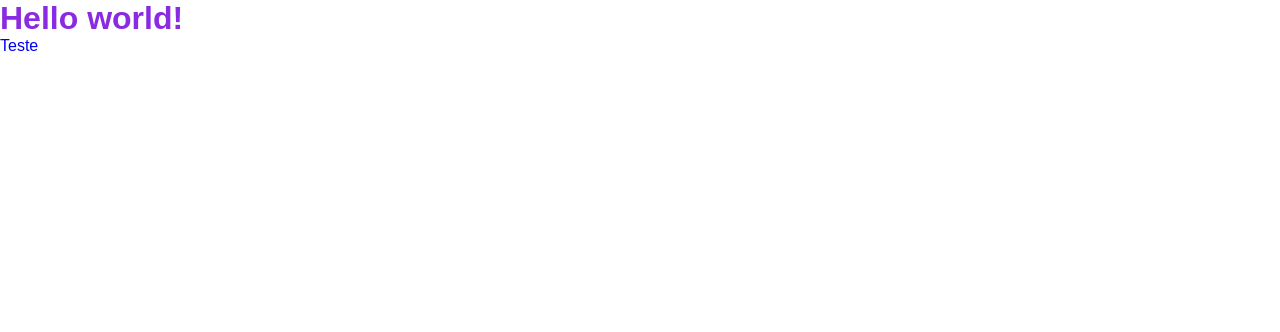
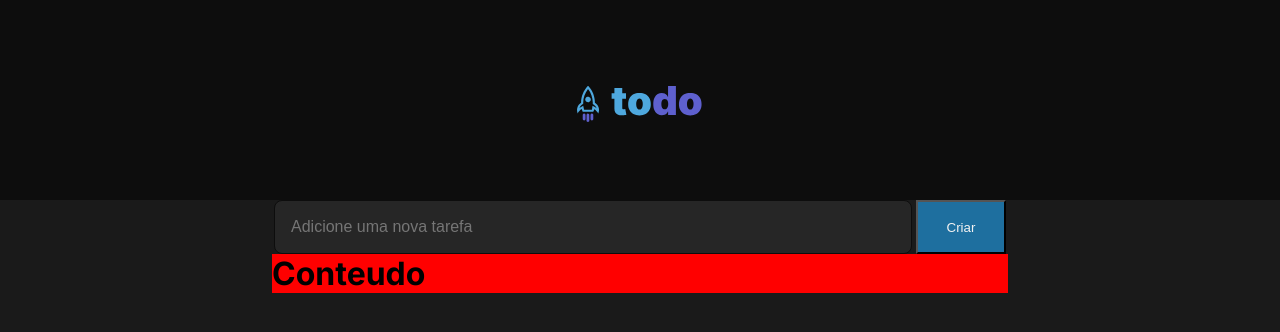
Before and after one commit to rogerioramosm/rocketseat-reactjs-desafio-01, a React (Vite) app: page / in a window 1280 px wide. Shown: the top 332 px of the page. Built offline with nearby package versions, Linux system fonts and the light colour scheme.

Commit message:
construindo form pesquisa

```diff
--- a/index.html
+++ b/index.html
@@ -3,7 +3,13 @@
 
 <head>
   <meta charset="UTF-8" />
+
+  <link rel="preconnect" href="https://fonts.googleapis.com">
+  <link rel="preconnect" href="https://fonts.gstatic.com" crossorigin>
+
   <meta name="viewport" content="width=device-width, initial-scale=1.0" />
+
+  <link href="https://fonts.googleapis.com/css2?family=Inter:wght@400;700&display=swap" rel="stylesheet">
 
   <title>Desafio 01 - Praticando os conceitos do ReactJS</title>
 </head>
--- a/src/App.module.css
+++ /dev/null
@@ -1,3 +0,0 @@
-h1{
-  color: var(--violet);
-}
--- a/src/App.tsx
+++ b/src/App.tsx
@@ -1,13 +1,14 @@
-import styles from './App.module.css';
+import { Content } from './components/Content';
+import { Header } from './components/Header';
 
 import './global.css';
 
 export function App() {
   return (
     <>
-      <h1 className={styles.h1}>Hello world!</h1>
+      <Header />
 
-      <a href="#">Teste</a>
+      <Content />
     </>
   )
 }
--- /dev/null
+++ b/src/components/Content.module.css
@@ -0,0 +1,38 @@
+.content {
+  display: flex;
+  flex-direction: column;
+  align-items: center;
+}
+
+form {
+  display: flex;
+  flex-direction: row;
+  justify-content: space-around;
+  width: 736px;
+}
+
+form input {
+  width: 638px;
+  height: 54px;
+  padding: 1rem;
+  background-color: var(--gray-500);
+  border: 1px solid var(--gray-700);
+  border-radius: 8px;
+  font-size: 16px;
+  font-weight: 400;
+  color: var(--gray-300);
+}
+
+form button {
+  width: 90px;
+  height: 54px;
+  background-color: var(--blue-dark);
+  color: var(--gray-100);
+
+}
+
+.taskList {
+  width: 736px;
+  background-color: red;
+
+}
--- /dev/null
+++ b/src/components/Content.tsx
@@ -0,0 +1,17 @@
+import styles from './Content.module.css';
+
+export function Content() {
+  return (
+    <main className={styles.content}>
+      <form action="">
+        <input type="search" placeholder='Adicione uma nova tarefa' />
+        <button>Criar</button>
+      </form>
+
+      <div className={styles.taskList}>
+        <h1>Conteudo</h1>
+      </div>
+    </main>
+
+  )
+}
--- /dev/null
+++ b/src/components/Header.module.css
@@ -0,0 +1,14 @@
+.header {
+  display: flex;
+  flex-direction: row;
+  justify-content: center;
+  align-items: center;
+  background-color: var(--gray-700);
+  width: 100%;
+  height: 200px;
+}
+
+.header>img {
+  width: 126px;
+  height: 48px;
+}
--- /dev/null
+++ b/src/components/Header.tsx
@@ -0,0 +1,11 @@
+import styles from './Header.module.css';
+
+import todoLogo from '../assets/logo.svg';
+
+export function Header() {
+  return (
+    <header className={styles.header}>
+      <img src={todoLogo} alt="Rocketseat - Todo List - Desafio ReactJS - 01" />
+    </header>
+  )
+}
--- a/src/global.css
+++ b/src/global.css
@@ -1,6 +1,16 @@
 :root {
-  --white: #FFF;
-  --violet: blueviolet;
+  --purple: #8284FA;
+  --purple-dark: #5E60CE;
+  --blue: #4EA8DE;
+  --blue-dark: #1E6F9F;
+  --gray-700: #0D0D0D;
+  --gray-600: #1A1A1A;
+  --gray-500: #262626;
+  --gray-400: #333333;
+  --gray-300: #808080;
+  --gray-200: #D9D9D9;
+  --gray-100: #F2F2F2;
+  --danger: #E25858;
 }
 
 * {
@@ -10,13 +20,8 @@
 }
 
 body {
-  font-family: 'arial', sans-serif;
+  font-family: 'Inter', sans-serif;
+  font-weight: 400;
+  font-size: 1rem;
+  background-color: var(--gray-600);
 }
-
-a {
-  text-decoration: none;
-}
-
-a:hover {
-  color: var(--violet);
-}
```
Also changed, not shown: src/assets/88932.jpg (added), src/assets/logo.svg (added).
